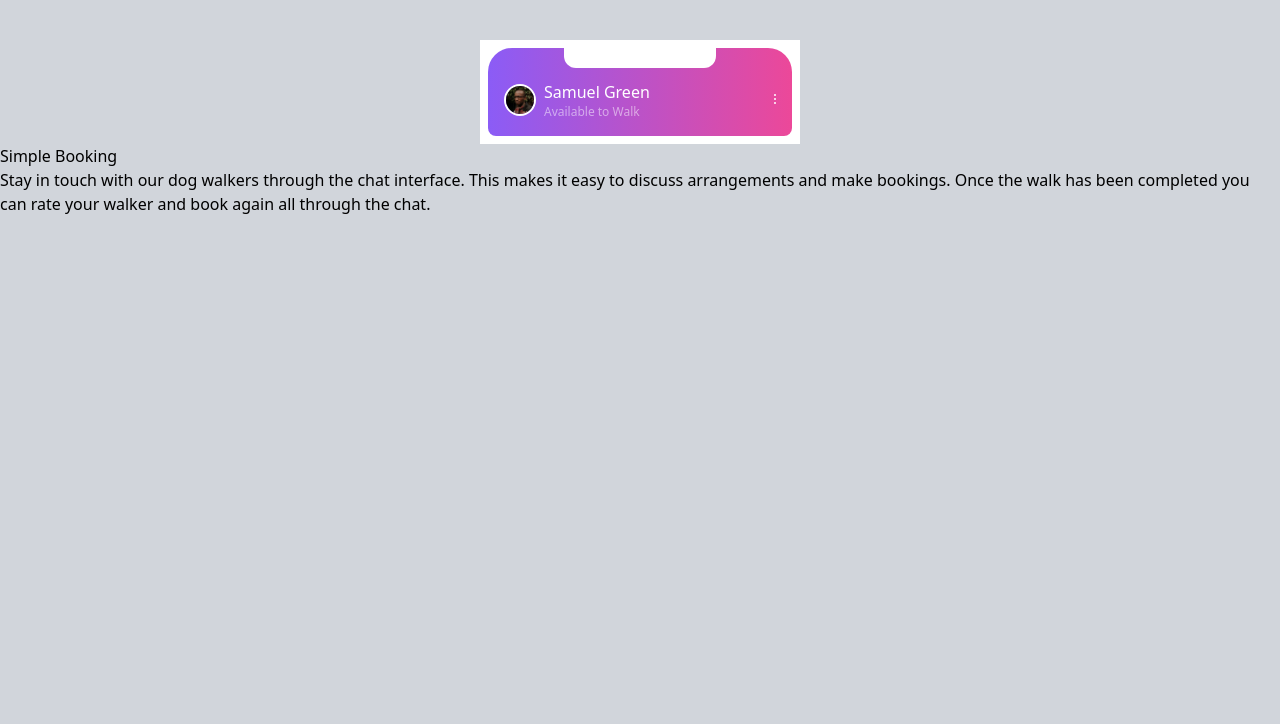
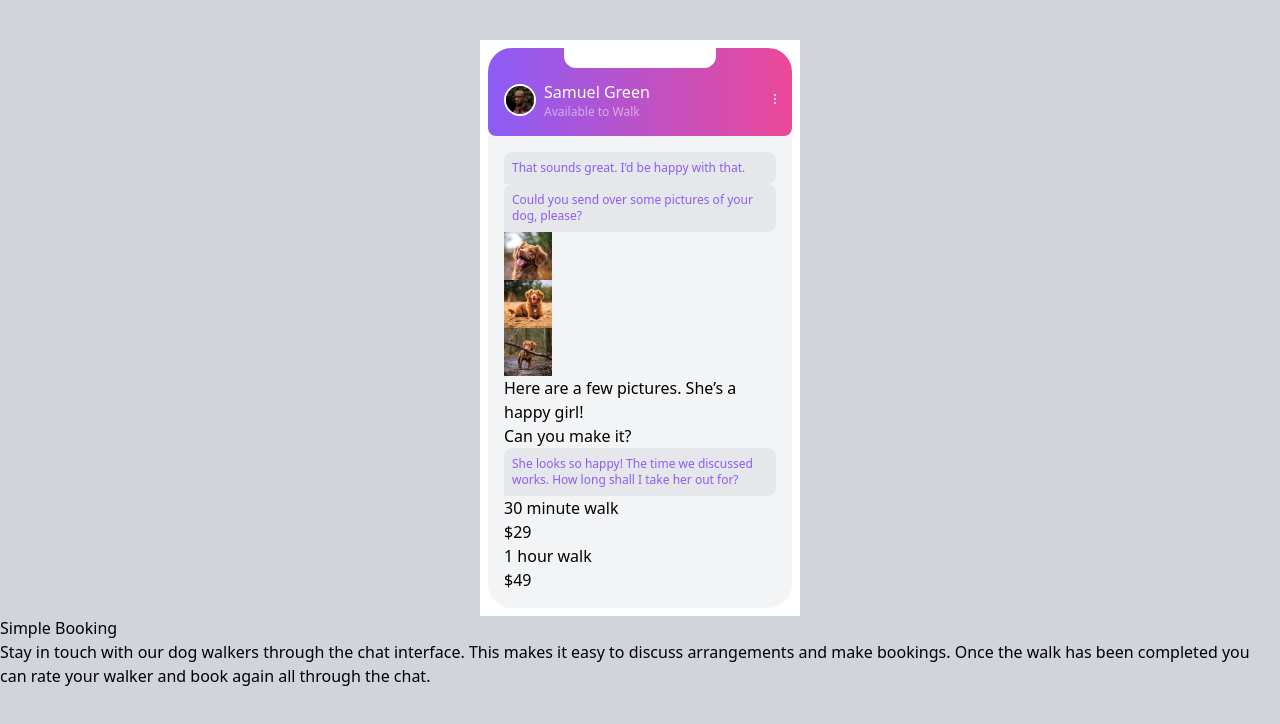
Before and after one commit to TannyWeb/chat-app-css, a website built with webpack: page src/html/index.html in a window 1280 px wide. Built offline with nearby package versions, Linux system fonts and the light colour scheme.

Commit message:
added all content in for screen

```diff
--- a/src/html/index.html
+++ b/src/html/index.html
@@ -2,7 +2,7 @@
 <html lang="en">
 
 <head>
-  <title>Webpack starter template</title>
+  <title>Chat App</title>
   <meta charset="utf-8">
   <meta name="viewport" content="width=device-width, initial-scale=1, shrink-to-fit=no">
   <meta name="author" content="Alex Canana">
@@ -35,8 +35,35 @@
             </div>
           </div>
         </div>
-        <div class="iphone-inner__screen">
-
+        <div class="iphone-inner__screen bg-gray-100 rounded-b-3xl p-4">
+          <p class=" bg-gray-200 text-purple-500 text-xs p-2 rounded-t-lg rounded-br-lg rounded-bl-sm">That sounds
+            great. I’d be
+            happy with that.
+          </p>
+          <p class=" bg-gray-200 text-purple-500 text-xs p-2 rounded-t-lg rounded-br-lg rounded-bl-sm">Could you send
+            over some pictures of your dog, please?</p>
+          <img src="../../src/imgs/dog-image-1.jpg" class="w-12 h-12">
+          <img src="../../src/imgs/dog-image-2.jpg" class="w-12 h-12">
+          <img src="../../src/imgs/dog-image-3.jpg" class="w-12 h-12">
+          <div>Here are a few pictures. She’s a happy girl!</div>
+          <div>Can you make it?</div>
+          <p class=" bg-gray-200 text-purple-500 text-xs p-2 rounded-t-lg rounded-br-lg rounded-bl-sm">She looks so
+            happy! The time we discussed works. How long shall I take her out for?</p>
+          <div>
+            <div>
+              <div></div>
+              <p>30 minute walk</p>
+            </div>
+            <h3>$29</h3>
+          </div>
+          <div>
+            <div>
+              <div></div>
+              <p>1 hour walk</p>
+            </div>
+            <h3>$49</h3>
+          </div>
+          <div></div>
         </div>
       </div>
     </div>
```
